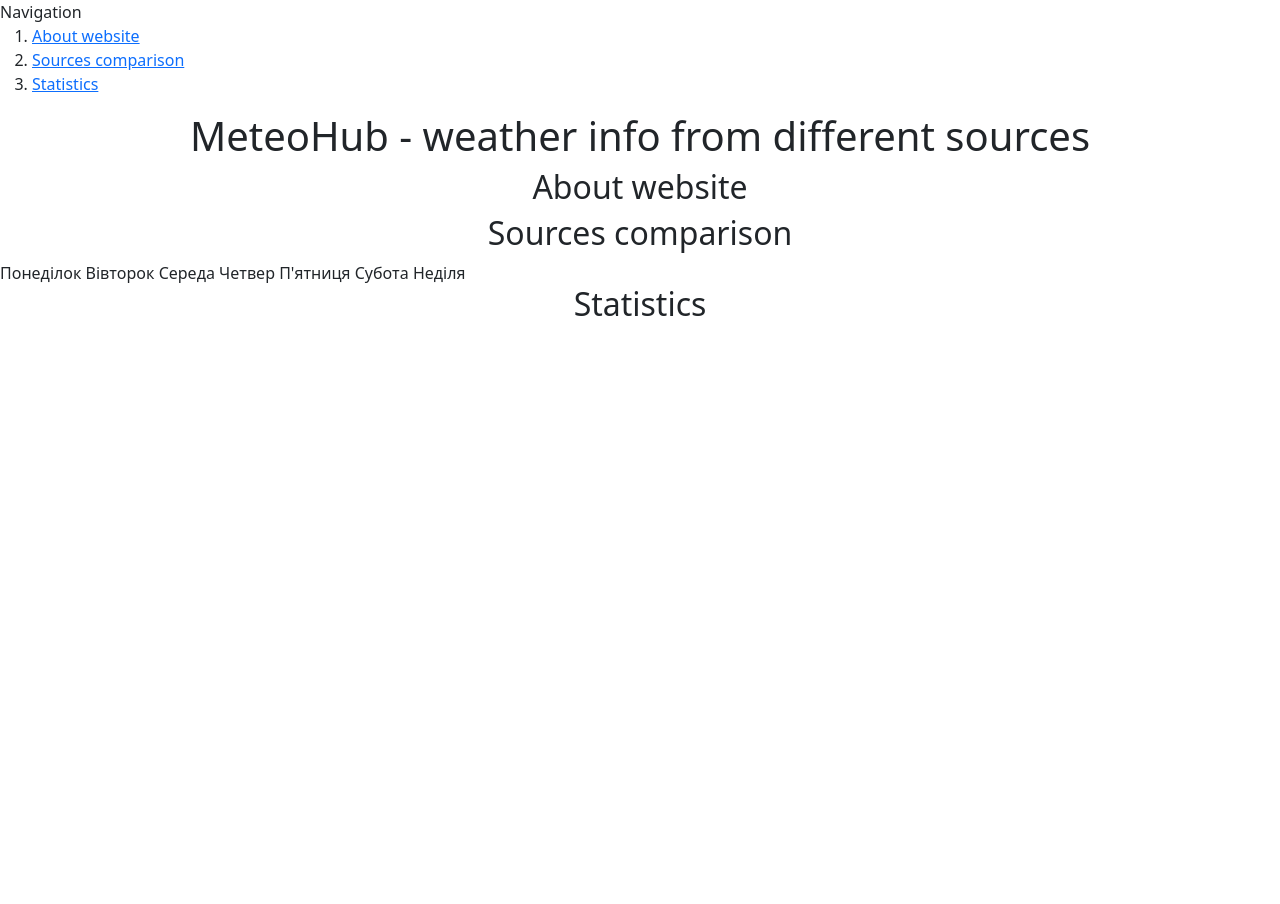
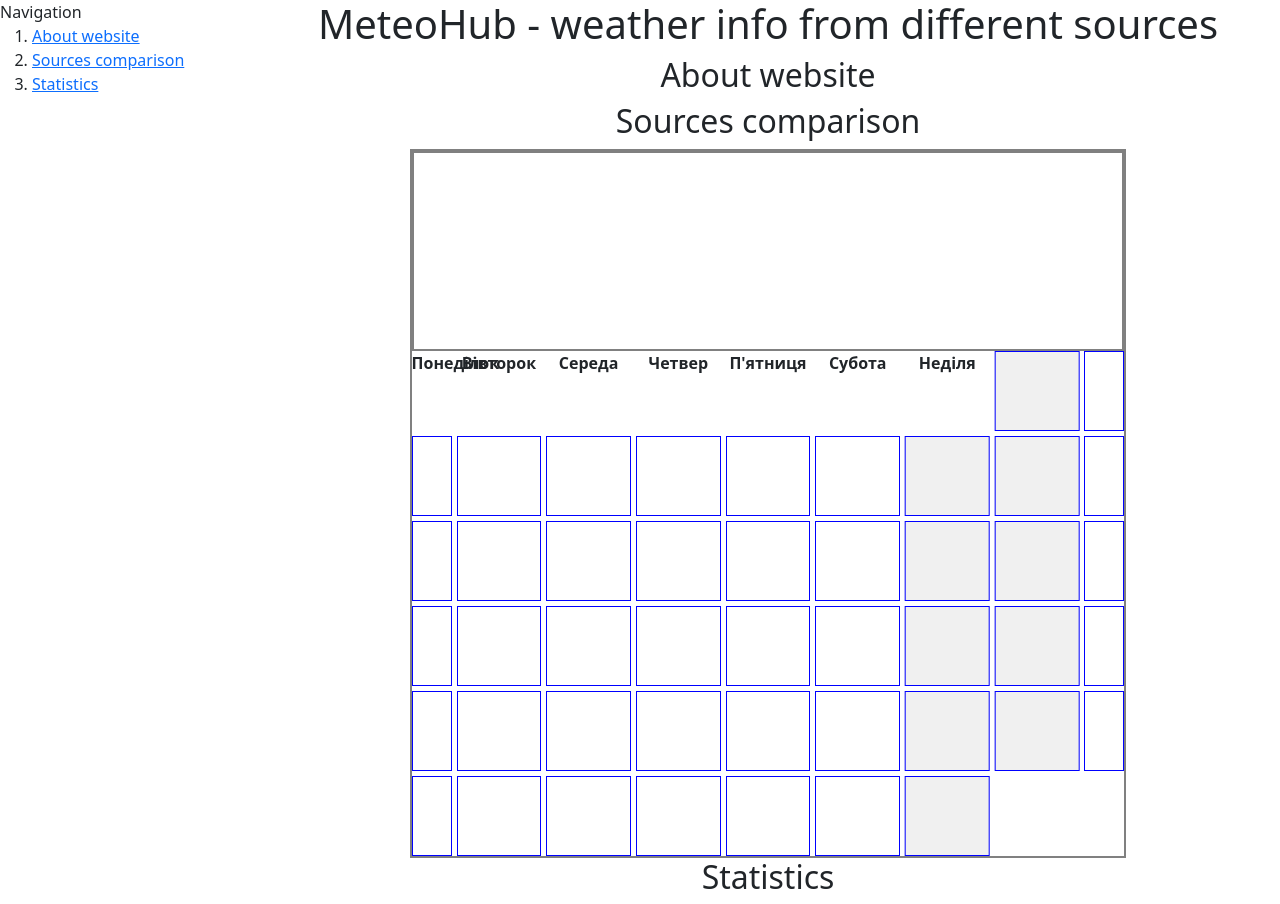
Before and after one commit to GVivaLd1/meteohub, a Django app: page / in a window 1280 px wide. Before the commit the page ends 316 px from the top, so only its background shows below. Run offline with Django 5.2, Linux system fonts and the light colour scheme.

Commit message:
feat: add css layout for comparison table

```diff
--- a/meteohub/main/static/main/css/style.css
+++ b/meteohub/main/static/main/css/style.css
@@ -1,5 +1,74 @@
-h1, h2 {
+* {
+    box-sizing: border-box;
+}
+
+body {
     display: flex;
+}
+
+aside {
+    width: 20%;
+}
+
+main {
+    display: flex;
+    flex-direction: column;
+    align-items: center;
+    width: 80%;
+}
+
+header, section {
+    display: flex;
+    flex-direction: column;
+    align-items: center;
+    justify-content: center;
+    width: 100%;
+}
+
+#weather-info {
+    width: 70%;
+    border: 2px solid gray;
+}
+
+#summary {
+    height: 200px;
+    border: 2px solid gray;
+}
+
+#comparison-block {
+    display: grid;
+    grid-template-columns: 40px repeat(7, 1fr) 40px;
+    gap: 5px;
+    width: 100%;
+}
+
+.days-of-week,
+.source-report {
+    display: contents;
+}
+
+.day-name {
+    text-align: center;
+    font-weight: bold;
+    padding-bottom: 10px;
+}
+
+.source-name {
+    writing-mode: vertical-rl;
+    transform: rotate(180deg);
+    display: flex;
+    align-items: center;
+    justify-content: center;
+    background-color: #f0f0f0;
+    border: 1px solid blue;
+    font-size: 14px;
+}
+
+.day-report {
+    border: 1px solid blue;
+    min-height: 80px;
+    display: flex;
+    align-items: center;
     justify-content: center;
     text-align: center;
 }
```
